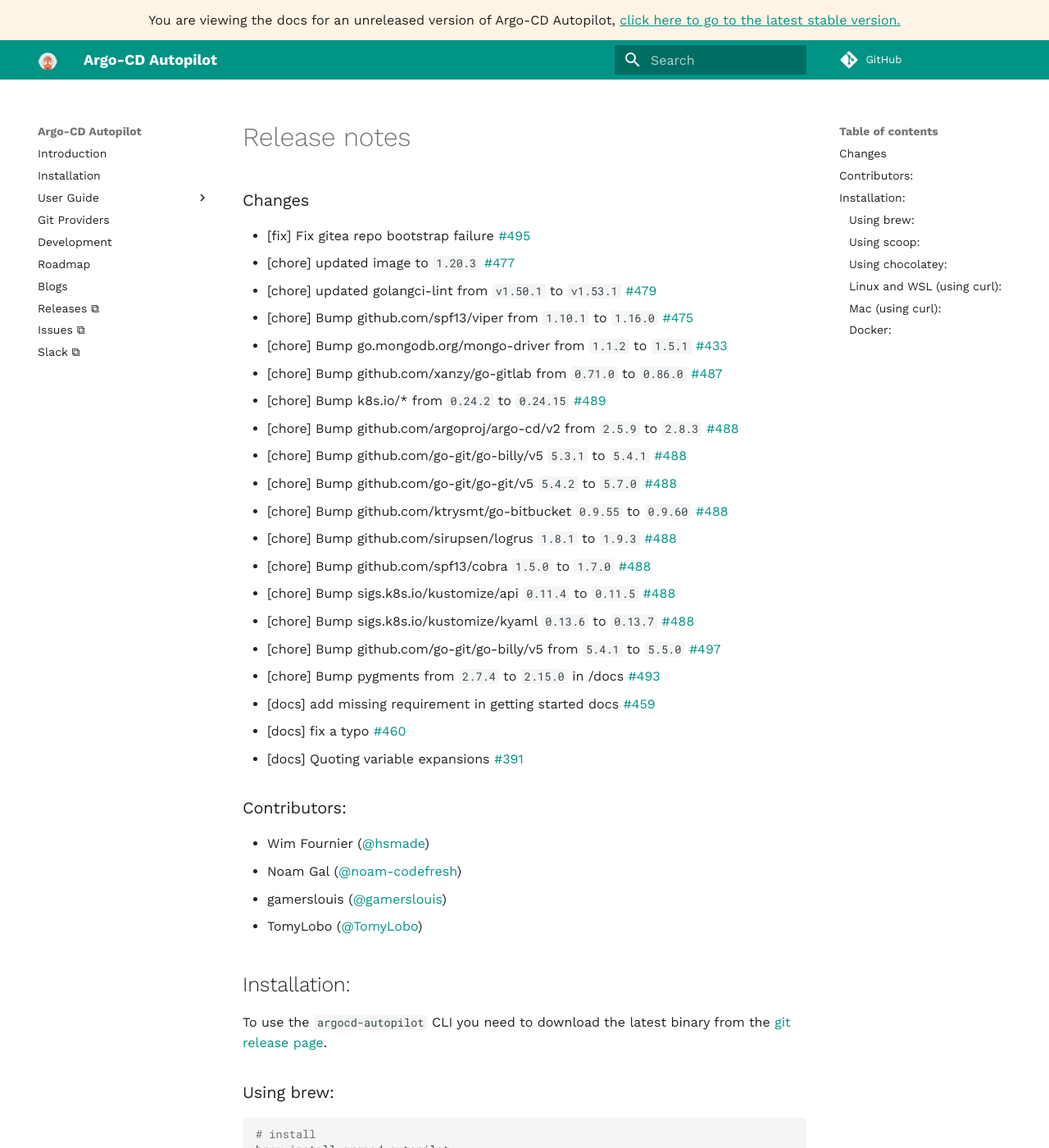
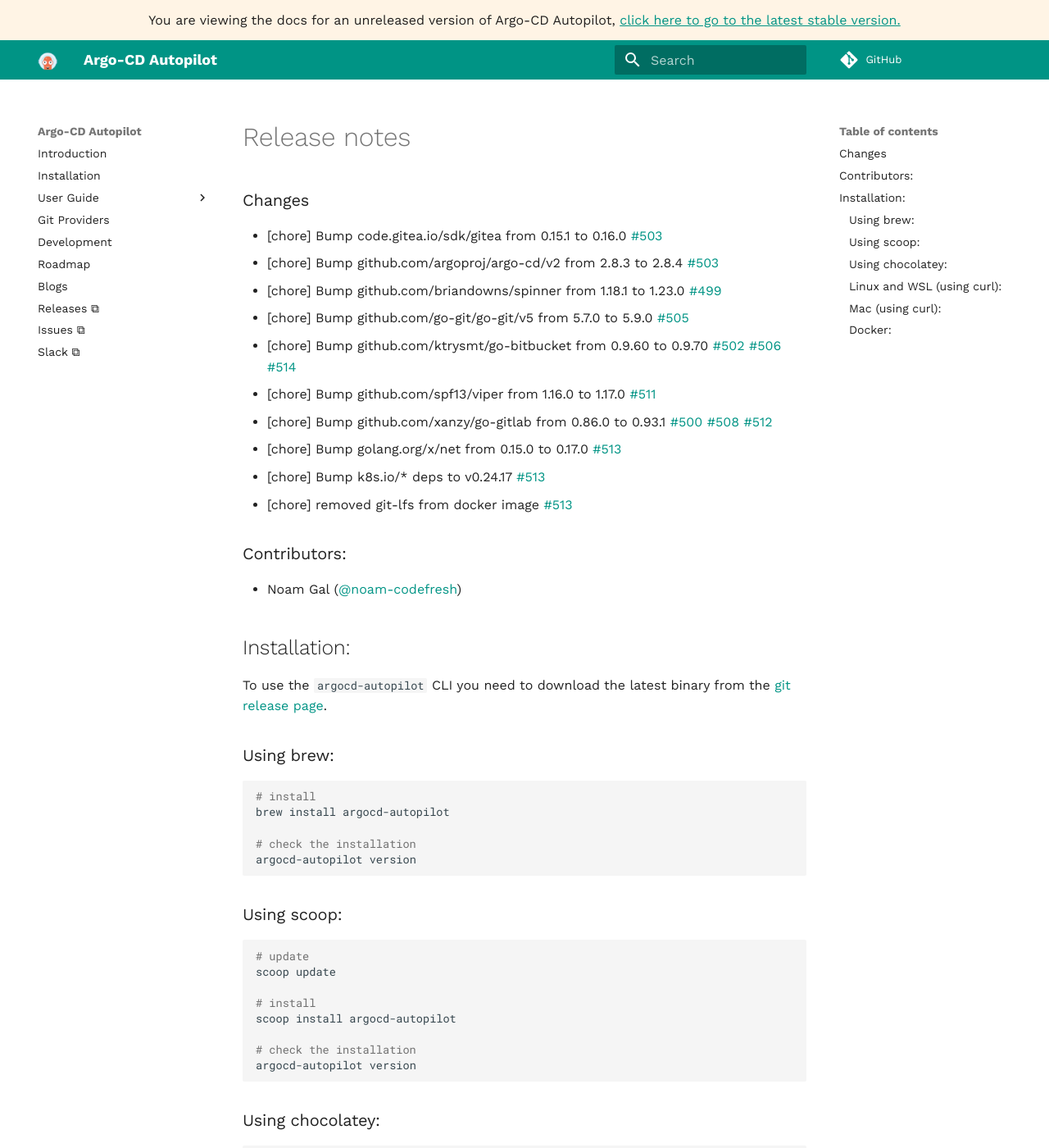
Before and after one commit to argoproj-labs/argocd-autopilot, an MkDocs documentation site: the page built from docs/releases/release_notes.md, in a window 1280 px wide and 1400 px high. Shown: the whole window at 82% size. Built offline with MkDocs 1.6.1 and Material for MkDocs 9.7.7, drawn with Linux system fonts in a browser that asks for light colours; comment, search, counter and statistics services are not loaded; some of the changed text lies outside the part shown.

Commit message:
Release v0.4.17 (#515)
* updated makefile to `v0.4.17`
* updated changelog and release_notes

---------

Signed-off-by: Noam Gal <noam.gal@codefresh.io>

````diff
--- a/docs/releases/release_notes.md
+++ b/docs/releases/release_notes.md
@@ -1,32 +1,19 @@
 ### Changes
 
-- [fix] Fix gitea repo bootstrap failure [#495](https://github.com/argoproj-labs/argocd-autopilot/pull/495)
-- [chore] updated image to `1.20.3` [#477](https://github.com/argoproj-labs/argocd-autopilot/pull/477)
-- [chore] updated golangci-lint from `v1.50.1` to `v1.53.1` [#479](https://github.com/argoproj-labs/argocd-autopilot/pull/479)
-- [chore] Bump github.com/spf13/viper from `1.10.1` to `1.16.0` [#475](https://github.com/argoproj-labs/argocd-autopilot/pull/475)
-- [chore] Bump go.mongodb.org/mongo-driver from `1.1.2` to `1.5.1` [#433](https://github.com/argoproj-labs/argocd-autopilot/pull/433)
-- [chore] Bump github.com/xanzy/go-gitlab from `0.71.0` to `0.86.0` [#487](https://github.com/argoproj-labs/argocd-autopilot/pull/487)
-- [chore] Bump k8s.io/* from `0.24.2` to `0.24.15` [#489](https://github.com/argoproj-labs/argocd-autopilot/pull/489)
-- [chore] Bump github.com/argoproj/argo-cd/v2 from `2.5.9` to `2.8.3` [#488](https://github.com/argoproj-labs/argocd-autopilot/pull/488)
-- [chore] Bump github.com/go-git/go-billy/v5 `5.3.1` to `5.4.1` [#488](https://github.com/argoproj-labs/argocd-autopilot/pull/488)
-- [chore] Bump github.com/go-git/go-git/v5 `5.4.2` to `5.7.0` [#488](https://github.com/argoproj-labs/argocd-autopilot/pull/488)
-- [chore] Bump github.com/ktrysmt/go-bitbucket `0.9.55` to `0.9.60` [#488](https://github.com/argoproj-labs/argocd-autopilot/pull/488)
-- [chore] Bump github.com/sirupsen/logrus `1.8.1` to `1.9.3` [#488](https://github.com/argoproj-labs/argocd-autopilot/pull/488)
-- [chore] Bump github.com/spf13/cobra `1.5.0` to `1.7.0` [#488](https://github.com/argoproj-labs/argocd-autopilot/pull/488)
-- [chore] Bump sigs.k8s.io/kustomize/api `0.11.4` to `0.11.5` [#488](https://github.com/argoproj-labs/argocd-autopilot/pull/488)
-- [chore] Bump sigs.k8s.io/kustomize/kyaml `0.13.6` to `0.13.7` [#488](https://github.com/argoproj-labs/argocd-autopilot/pull/488)
-- [chore] Bump github.com/go-git/go-billy/v5 from `5.4.1` to `5.5.0` [#497](https://github.com/argoproj-labs/argocd-autopilot/pull/497)
-- [chore] Bump pygments from `2.7.4` to `2.15.0` in /docs [#493](https://github.com/argoproj-labs/argocd-autopilot/pull/493)
-- [docs] add missing requirement in getting started docs [#459](https://github.com/argoproj-labs/argocd-autopilot/pull/459)
-- [docs] fix a typo [#460](https://github.com/argoproj-labs/argocd-autopilot/pull/460)
-- [docs] Quoting variable expansions [#391](https://github.com/argoproj-labs/argocd-autopilot/pull/391)
+- [chore] Bump code.gitea.io/sdk/gitea from 0.15.1 to 0.16.0 [#503](https://github.com/argoproj-labs/argocd-autopilot/pull/503)
+- [chore] Bump github.com/argoproj/argo-cd/v2 from 2.8.3 to 2.8.4 [#503](https://github.com/argoproj-labs/argocd-autopilot/pull/503)
+- [chore] Bump github.com/briandowns/spinner from 1.18.1 to 1.23.0 [#499](https://github.com/argoproj-labs/argocd-autopilot/pull/499)
+- [chore] Bump github.com/go-git/go-git/v5 from 5.7.0 to 5.9.0 [#505](https://github.com/argoproj-labs/argocd-autopilot/pull/505)
+- [chore] Bump github.com/ktrysmt/go-bitbucket from 0.9.60 to 0.9.70 [#502](https://github.com/argoproj-labs/argocd-autopilot/pull/502) [#506](https://github.com/argoproj-labs/argocd-autopilot/pull/506) [#514](https://github.com/argoproj-labs/argocd-autopilot/pull/514)
+- [chore] Bump github.com/spf13/viper from 1.16.0 to 1.17.0 [#511](https://github.com/argoproj-labs/argocd-autopilot/pull/511)
+- [chore] Bump github.com/xanzy/go-gitlab from 0.86.0 to 0.93.1 [#500](https://github.com/argoproj-labs/argocd-autopilot/pull/500) [#508](https://github.com/argoproj-labs/argocd-autopilot/pull/508) [#512](https://github.com/argoproj-labs/argocd-autopilot/pull/512)
+- [chore] Bump golang.org/x/net from 0.15.0 to 0.17.0 [#513](https://github.com/argoproj-labs/argocd-autopilot/pull/513)
+- [chore] Bump k8s.io/* deps to v0.24.17 [#513](https://github.com/argoproj-labs/argocd-autopilot/pull/513)
+- [chore] removed git-lfs from docker image [#513](https://github.com/argoproj-labs/argocd-autopilot/pull/513)
 
 ### Contributors:
 
-- Wim Fournier ([@hsmade](https://github.com/hsmade))
 - Noam Gal ([@noam-codefresh](https://github.com/noam-codefresh))
-- gamerslouis ([@gamerslouis](https://github.com/gamerslouis))
-- TomyLobo ([@TomyLobo](https://github.com/TomyLobo))
 
 ## Installation:
 
@@ -69,7 +56,7 @@ argocd-autopilot version
 
 ```bash
 # download and extract the binary
-curl -L --output - https://github.com/argoproj-labs/argocd-autopilot/releases/download/v0.4.15/argocd-autopilot-linux-amd64.tar.gz | tar zx
+curl -L --output - https://github.com/argoproj-labs/argocd-autopilot/releases/download/v0.4.17/argocd-autopilot-linux-amd64.tar.gz | tar zx
 
 # move the binary to your $PATH
 mv ./argocd-autopilot-* /usr/local/bin/argocd-autopilot
@@ -82,7 +69,7 @@ argocd-autopilot version
 
 ```bash
 # download and extract the binary
-curl -L --output - https://github.com/argoproj-labs/argocd-autopilot/releases/download/v0.4.15/argocd-autopilot-darwin-amd64.tar.gz | tar zx
+curl -L --output - https://github.com/argoproj-labs/argocd-autopilot/releases/download/v0.4.17/argocd-autopilot-darwin-amd64.tar.gz | tar zx
 
 # move the binary to your $PATH
 mv ./argocd-autopilot-* /usr/local/bin/argocd-autopilot
@@ -99,5 +86,5 @@ When using the Docker image, you have to provide the `.kube` and `.gitconfig` di
 docker run \
   -v ~/.kube:/home/autopilot/.kube \
   -v ~/.gitconfig:/home/autopilot/.gitconfig \
-  -it quay.io/argoprojlabs/argocd-autopilot:v0.4.15 <cmd> <flags>
+  -it quay.io/argoprojlabs/argocd-autopilot:v0.4.17 <cmd> <flags>
 ```
````
Also changed, not shown: CHANGELOG.md (+13 -1 lines), 2 other files.
